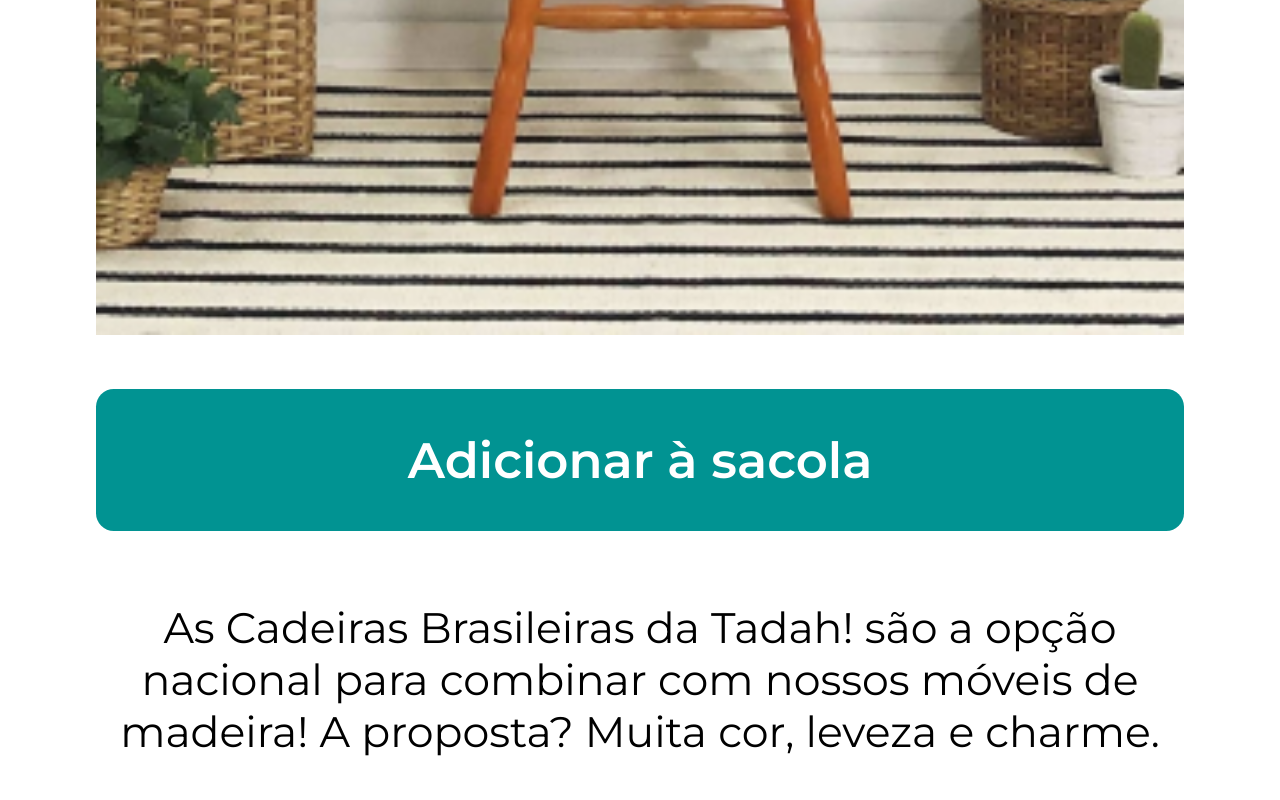
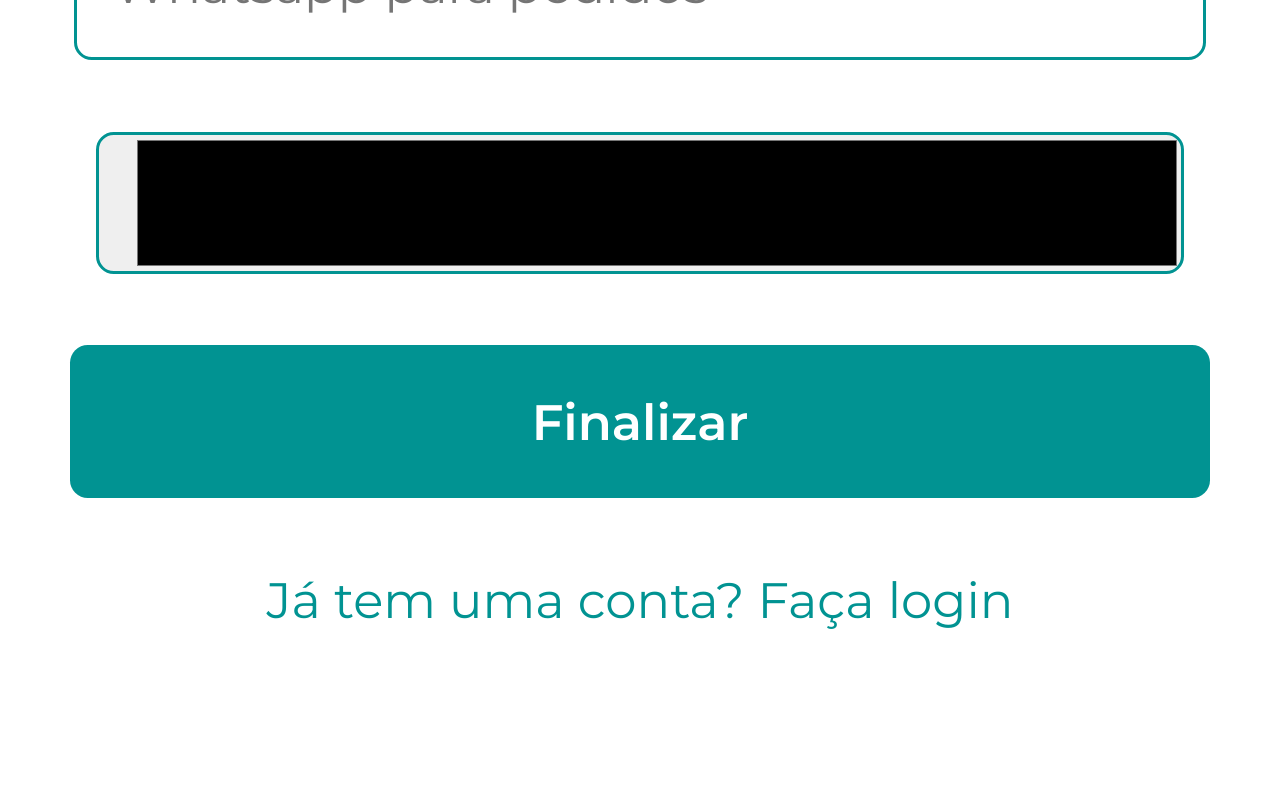
Before and after one commit to RenanTCastro/loja-on-frontend, a React (Create React App) app: page / in a window 1280 px wide. Shown: the part 1200-2000 px from the top of the page. Built offline with nearby package versions, Linux system fonts and the light colour scheme.

Commit message:
Adicionados páginas realativo as etapas de autenticação

```diff
--- a/src/App.js
+++ b/src/App.js
@@ -2,13 +2,17 @@ import './App.css';
 import { BrowserRouter, Route, Routes } from "react-router-dom";
 import {Home} from "./pages/Cliente/Home/index"
 import {Produto} from "./pages/Cliente/Produto/index"
+// import {Login} from "./pages/Lojista/Login/index"
+// import {CadastroUsuario} from "./pages/Lojista/CadastroUsuario/index"
+import {CadastroLoja} from "./pages/Lojista/CadastroLoja/index";
 
 function App() {
   return (
       <BrowserRouter>
         <Routes>
-            <Route index element={<Produto/>} />
-            {/* <Route path="lojaon" element={<Home />} /> */}
+            <Route index element={<CadastroLoja/>} />
+            <Route path="Home" element={<Home />} />
+            <Route path="produto" element={<Produto />} />
         </Routes>
       </BrowserRouter>
   );
--- /dev/null
+++ b/src/pages/Lojista/CadastroLoja/CadastroLoja.jsx
@@ -0,0 +1,24 @@
+import React from "react";
+
+import Logo from "../../../assets/Logo.svg"
+
+import {
+    CadastroLojaContainer,
+    LogoImg,
+    CadastroLojaInput,
+    CadastroLojaButton,
+    Cadastre
+} from "./styles";
+
+export default function CadastroLoja(){
+    return(
+        <CadastroLojaContainer>
+            <LogoImg src={Logo}/>
+            <CadastroLojaInput placeholder="Nome da loja"/>
+            <CadastroLojaInput placeholder="Whatsapp para pedidos"/>
+            <CadastroLojaInput type="color"/>
+            <CadastroLojaButton>Finalizar</CadastroLojaButton>
+            <Cadastre>Já tem uma conta? Faça login</Cadastre>
+        </CadastroLojaContainer>
+    );
+}
--- /dev/null
+++ b/src/pages/Lojista/CadastroLoja/index.js
@@ -0,0 +1 @@
+export { default as CadastroLoja } from "./CadastroLoja";
--- /dev/null
+++ b/src/pages/Lojista/CadastroLoja/styles.js
@@ -0,0 +1,51 @@
+import styled from "styled-components/macro";
+
+export const CadastroLojaContainer = styled.div`
+    display: flex;
+    flex-direction:column;
+    align-items: center;
+    margin: 27.778vw 7.5vw 13.889vw 7.5vw;
+`;
+
+export const LogoImg = styled.img`
+    width: 27.778vw;
+    height: 27.778vw;
+    margin-bottom: 13.889vw;
+`;
+
+export const CadastroLojaInput = styled.input`
+    width: 85vw;
+    height: 11.111vw;
+    border-radius: 1.389vw;
+    border: 0.278vw solid #019392;
+    outline: none;
+    margin-bottom: 5.556vw;
+    padding-left: 2.778vw;
+    font-size: 3.889vw;
+    font-family: 'Montserrat', sans-serif,-apple-system, BlinkMacSystemFont, 'Segoe UI', 'Roboto', 'Oxygen',
+    'Ubuntu', 'Cantarell', 'Fira Sans', 'Droid Sans', 'Helvetica Neue',
+    sans-serif;
+`;
+
+export const CadastroLojaButton = styled.button`
+    width: 89vw;
+    height: 12vw;
+    font-size: 3.889vw;
+    font-weight: 600;
+    font-family: 'Montserrat', sans-serif,-apple-system, BlinkMacSystemFont, 'Segoe UI', 'Roboto', 'Oxygen',
+        'Ubuntu', 'Cantarell', 'Fira Sans', 'Droid Sans', 'Helvetica Neue',
+        sans-serif;  text-align: center;
+    background: #019392;
+    color: white;
+    border: none;
+    border-radius: 1.389vw;
+    cursor: pointer;
+`;
+
+export const Cadastre = styled.p`
+    font-size: 3.889vw;
+    text-align: center;
+    color: #019392;
+    cursor: pointer;
+    margin-top: 5.556vw;
+`;
--- /dev/null
+++ b/src/pages/Lojista/CadastroUsuario/index.js
@@ -0,0 +1 @@
+export { default as CadastroUsuario } from "./CadastroUsuario";
--- /dev/null
+++ b/src/pages/Lojista/CadastroUsuario/styles.js
@@ -0,0 +1,51 @@
+import styled from "styled-components/macro";
+
+export const CadastroUsuarioContainer = styled.div`
+    display: flex;
+    flex-direction:column;
+    align-items: center;
+    margin: 27.778vw 7.5vw 13.889vw 7.5vw;
+`;
+
+export const LogoImg = styled.img`
+    width: 27.778vw;
+    height: 27.778vw;
+    margin-bottom: 13.889vw;
+`;
+
+export const CadastroUsuarioInput = styled.input`
+    width: 85vw;
+    height: 11.111vw;
+    border-radius: 1.389vw;
+    border: 0.278vw solid #019392;
+    outline: none;
+    margin-bottom: 5.556vw;
+    padding-left: 2.778vw;
+    font-size: 3.889vw;
+    font-family: 'Montserrat', sans-serif,-apple-system, BlinkMacSystemFont, 'Segoe UI', 'Roboto', 'Oxygen',
+    'Ubuntu', 'Cantarell', 'Fira Sans', 'Droid Sans', 'Helvetica Neue',
+    sans-serif;
+`;
+
+export const CadastroUsuarioButton = styled.button`
+    width: 89vw;
+    height: 12vw;
+    font-size: 3.889vw;
+    font-weight: 600;
+    font-family: 'Montserrat', sans-serif,-apple-system, BlinkMacSystemFont, 'Segoe UI', 'Roboto', 'Oxygen',
+        'Ubuntu', 'Cantarell', 'Fira Sans', 'Droid Sans', 'Helvetica Neue',
+        sans-serif;  text-align: center;
+    background: #019392;
+    color: white;
+    border: none;
+    border-radius: 1.389vw;
+    cursor: pointer;
+`;
+
+export const Cadastre = styled.p`
+    font-size: 3.889vw;
+    text-align: center;
+    color: #019392;
+    cursor: pointer;
+    margin-top: 5.556vw;
+`;
--- /dev/null
+++ b/src/pages/Lojista/Login/index.js
@@ -0,0 +1 @@
+export { default as Login } from "./Login";
--- /dev/null
+++ b/src/pages/Lojista/Login/styles.js
@@ -0,0 +1,51 @@
+import styled from "styled-components/macro";
+
+export const LoginContainer = styled.div`
+    display: flex;
+    flex-direction:column;
+    align-items: center;
+    margin: 27.778vw 7.5vw 13.889vw 7.5vw;
+`;
+
+export const LogoImg = styled.img`
+    width: 27.778vw;
+    height: 27.778vw;
+    margin-bottom: 13.889vw;
+`;
+
+export const LoginInput = styled.input`
+    width: 85vw;
+    height: 11.111vw;
+    border-radius: 1.389vw;
+    border: 0.278vw solid #019392;
+    outline: none;
+    margin-bottom: 5.556vw;
+    padding-left: 2.778vw;
+    font-size: 3.889vw;
+    font-family: 'Montserrat', sans-serif,-apple-system, BlinkMacSystemFont, 'Segoe UI', 'Roboto', 'Oxygen',
+    'Ubuntu', 'Cantarell', 'Fira Sans', 'Droid Sans', 'Helvetica Neue',
+    sans-serif;
+`;
+
+export const LoginButton = styled.button`
+    width: 89vw;
+    height: 12vw;
+    font-size: 3.889vw;
+    font-weight: 600;
+    font-family: 'Montserrat', sans-serif,-apple-system, BlinkMacSystemFont, 'Segoe UI', 'Roboto', 'Oxygen',
+        'Ubuntu', 'Cantarell', 'Fira Sans', 'Droid Sans', 'Helvetica Neue',
+        sans-serif;  text-align: center;
+    background: #019392;
+    color: white;
+    border: none;
+    border-radius: 1.389vw;
+    cursor: pointer;
+`;
+
+export const Cadastre = styled.p`
+    font-size: 3.889vw;
+    text-align: center;
+    color: #019392;
+    cursor: pointer;
+    margin-top: 5.556vw;
+`;
```
Also changed, not shown: src/pages/Lojista/CadastroUsuario/CadastroUsuario.jsx (added, +24 -0 lines), src/pages/Lojista/Login/Login.jsx (added, +23 -0 lines), src/assets/Logo.svg (added).
